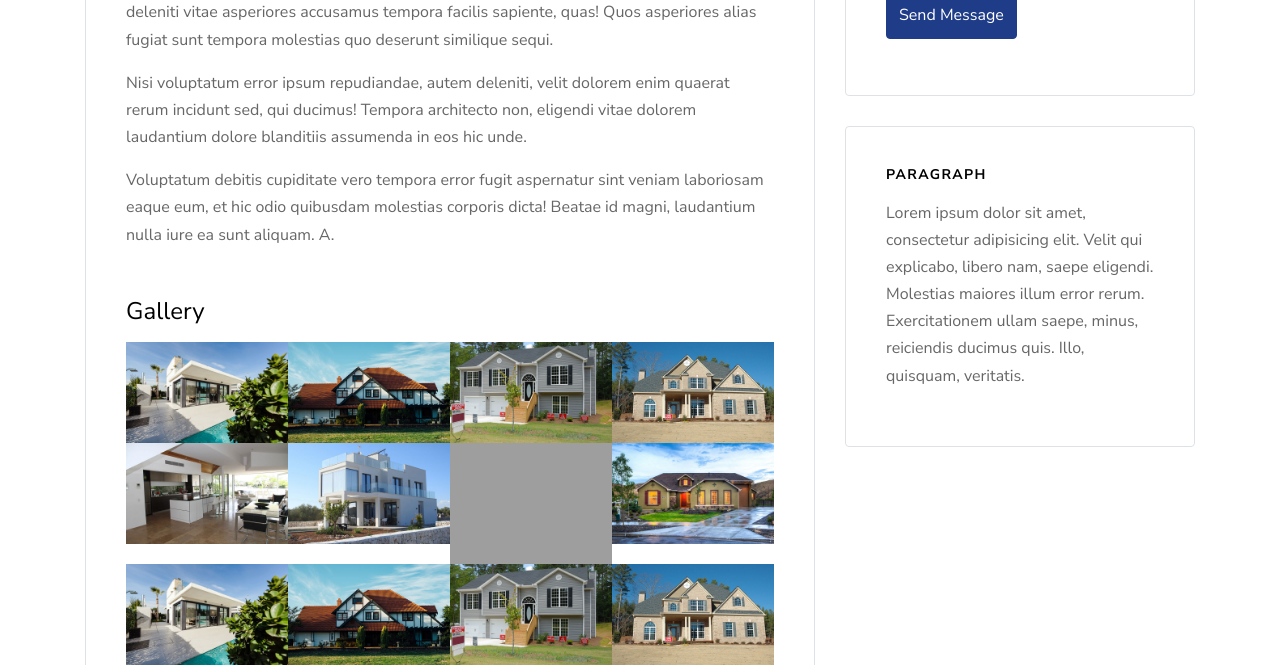
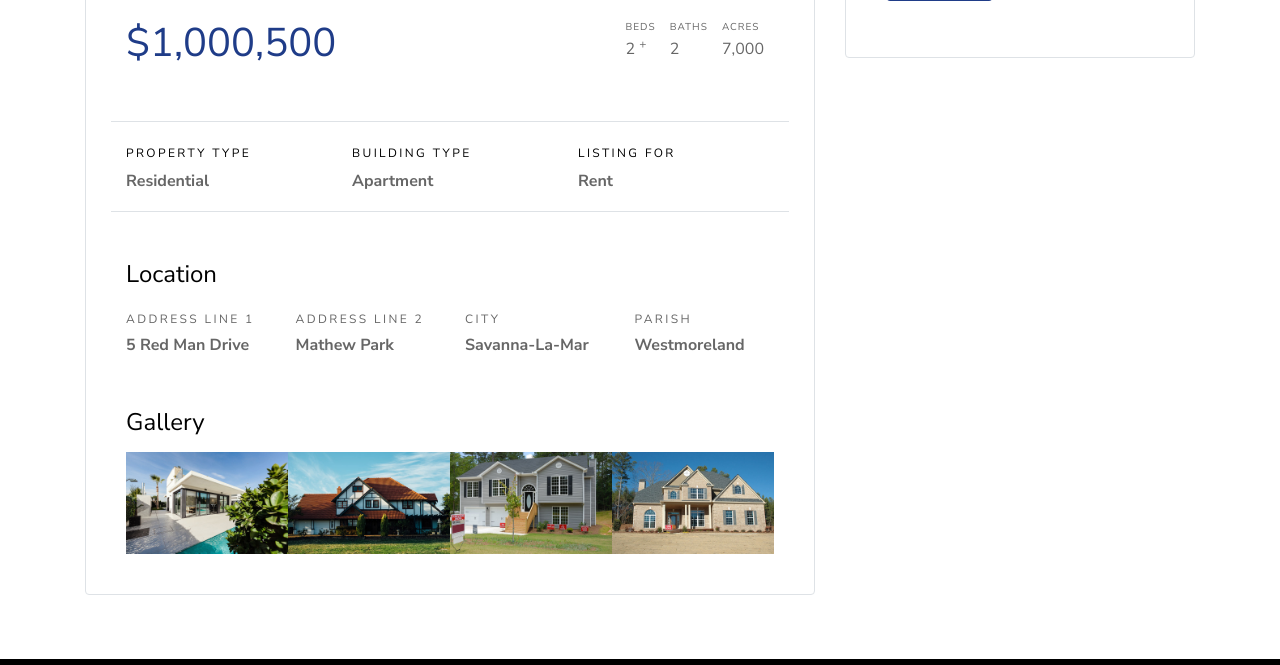
Before and after one commit to xDenzil/micasa-real-estate, a PHP site: page /property-details.php in a window 1280 px wide. Shown: the part 492-1157 px from the top of the page. Run offline with PHP 8.4, Linux system fonts and the light colour scheme; some libraries are stand-ins or nearby versions; some web fonts are replaced; grey boxes are pictures that could not be loaded.

Commit message:
finished property page

```diff
--- a/Description.php
+++ b/Description.php
@@ -1,9 +1,6 @@
 <?php
 if (session_status() == PHP_SESSION_NONE) {
   session_start();
-  if (!$_SESSION['active']) {
-    header('Location: registration.php');
-  }
 }
 
 if ((isset($_SESSION['errFlagPage3'])) && ($_SESSION['errFlagPage3']) == true) { //IF SESSION FLAG IS SET AND IS TRUE
--- a/index.php
+++ b/index.php
@@ -42,7 +42,7 @@
 
             <ul class="site-menu js-clone-nav d-none d-lg-block">
               <li class="nav-item">
-                <a class="nav-link text-white" href="property-search.php">Property Search</a>
+                <a class="nav-link text-white" href="property-search.php">Search Properties</a>
               </li>
               <li class="nav-item">
                 <a class="nav-link text-white" href="location.php">Add Property</a>
@@ -108,7 +108,7 @@
 
         <div class="col-md-6 col-lg-4 mb-4">
           <div class="property-entry h-100">
-            <a href="property-details.html" class="property-thumbnail">
+            <a href="property-details.php" class="property-thumbnail">
               <div class="offer-type-wrap">
                 <span class="offer-type bg-danger">Sale</span>
                 <span class="offer-type bg-success">Rent</span>
--- a/location.php
+++ b/location.php
@@ -65,7 +65,7 @@ if ((isset($_SESSION['errFlagPage2'])) && ($_SESSION['errFlagPage2']) == true) {
                   <a class="nav-link text-white" href="index.php">Home</a>
                 </li>
                 <li class="nav-item">
-                  <a class="nav-link text-white" href="all-properties.php">All Properties</a>
+                  <a class="nav-link text-white" href="property-search.php">Search Properties</a>
                 </li>
                 <input class="btn btn-light rouund" type="button" value="Logout" onclick="window.location.href='logout.php'">
               </ul>
--- a/login.php
+++ b/login.php
@@ -46,7 +46,7 @@
 
                         <ul class="site-menu js-clone-nav d-none d-lg-block">
                             <li class="nav-item">
-                                <a class="nav-link text-white" href="all-properties.php">All Properties</a>
+                                <a class="nav-link text-white" href="property-search.php">Search Properties</a>
                             </li>
                             <input class="btn btn-primary rouund" type="button" value="Login" onclick="window.location.href='login.php'">
                             <input class="btn btn-light rouund" type="button" value="Register" onclick="window.location.href='registration.php'">
--- a/property-details.php
+++ b/property-details.php
@@ -1,3 +1,9 @@
+<?php
+
+
+?>
+
+
 <!DOCTYPE html>
 <html lang="en">
 
@@ -46,7 +52,7 @@
 
                         <ul class="site-menu js-clone-nav d-none d-lg-block">
                             <li class="nav-item">
-                                <a class="nav-link text-white" href="all-properties.php">All Properties</a>
+                                <a class="nav-link text-white" href="property-search.php">Search Properties</a>
                             </li>
                             <input class="btn btn-primary rouund" type="button" value="Login" onclick="window.location.href='login.php'">
                             <input class="btn btn-light rouund" type="button" value="Register" onclick="window.location.href='registration.php'">
@@ -62,10 +68,13 @@
         <div class="container">
             <div class="row">
                 <div class="col-lg-8">
-                    <div class="bg-white property-body border-bottom border-left border-right">
+                    <div class="bg-white property-body border rounded">
                         <div class="row mb-5">
+                            <div class="col-12 mb-4">
+                            <img src="images/bg-def2.jpg" class="img-fluid" alt="Responsive image">
+                            </div>
                             <div class="col-md-6">
-                                <strong class="text-success h1 mb-3">$1,000,500</strong>
+                                <strong class="text-primary h1 mb-3">$1,000,500</strong>
                             </div>
                             <div class="col-md-6">
                                 <ul class="property-specs-wrap mb-3 mb-lg-0  float-lg-right">
@@ -80,7 +89,7 @@
 
                                     </li>
                                     <li>
-                                        <span class="property-specs">SQ FT</span>
+                                        <span class="property-specs">Acres</span>
                                         <span class="property-specs-number">7,000</span>
 
                                     </li>
@@ -88,51 +97,49 @@
                             </div>
                         </div>
                         <div class="row mb-5">
-                            <div class="col-md-6 col-lg-4 text-center border-bottom border-top py-3">
-                                <span class="d-inline-block text-black mb-0 caption-text">Home Type</span>
-                                <strong class="d-block">Condo</strong>
+                            <div class="col-md-6 col-lg-4 border-bottom border-top py-3">
+                                <span class="d-inline-block text-black mb-0 caption-text">Property Type</span>
+                                <strong class="d-block">Residential</strong>
                             </div>
-                            <div class="col-md-6 col-lg-4 text-center border-bottom border-top py-3">
-                                <span class="d-inline-block text-black mb-0 caption-text">Year Built</span>
-                                <strong class="d-block">2018</strong>
+                            <div class="col-md-6 col-lg-4 border-bottom border-top py-3">
+                                <span class="d-inline-block text-black mb-0 caption-text">Building Type</span>
+                                <strong class="d-block">Apartment</strong>
                             </div>
-                            <div class="col-md-6 col-lg-4 text-center border-bottom border-top py-3">
-                                <span class="d-inline-block text-black mb-0 caption-text">Price/Sqft</span>
-                                <strong class="d-block">$520</strong>
+                            <div class="col-md-6 col-lg-4 border-bottom border-top py-3">
+                                <span class="d-inline-block text-black mb-0 caption-text">Listing For</span>
+                                <strong class="d-block">Rent</strong>
                             </div>
                         </div>
-                        <h2 class="h4 text-black">More Info</h2>
-                        <p>Lorem ipsum dolor sit amet, consectetur adipisicing elit. Assumenda aperiam perferendis deleniti vitae asperiores accusamus tempora facilis sapiente, quas! Quos asperiores alias fugiat sunt tempora molestias quo deserunt similique sequi.</p>
-                        <p>Nisi voluptatum error ipsum repudiandae, autem deleniti, velit dolorem enim quaerat rerum incidunt sed, qui ducimus! Tempora architecto non, eligendi vitae dolorem laudantium dolore blanditiis assumenda in eos hic unde.</p>
-                        <p>Voluptatum debitis cupiditate vero tempora error fugit aspernatur sint veniam laboriosam eaque eum, et hic odio quibusdam molestias corporis dicta! Beatae id magni, laudantium nulla iure ea sunt aliquam. A.</p>
+                        <div class="row">
+                        <div class="col-12">
+                                <h2 class="h4 text-black mb-3">Location</h2>
+                            </div>
+                        <div class="col">
+                        <span class="caption-text">Address Line 1</span>
+                        <strong class="d-block">5 Red Man Drive</strong>
+                        </div>
+                        <div class="col">
+                        <span class="caption-text">Address Line 2</span>
+                        <strong class="d-block">Mathew Park</strong>
+                        </div>
+                        <div class="col">
+
+                        <span class="caption-text">City</span>
+                        <strong class="d-block">Savanna-La-Mar</strong>
+                        </div>
+                        <div class="col">
+                        <span class="caption-text">Parish</span>
+                        <strong class="d-block">Westmoreland</strong>
+                        </div></div>
+
+
+
+
+
 
                         <div class="row no-gutters mt-5">
                             <div class="col-12">
                                 <h2 class="h4 text-black mb-3">Gallery</h2>
-                            </div>
-                            <div class="col-sm-6 col-md-4 col-lg-3">
-                                <a href="images/img_1.jpg" class="image-popup gal-item"><img src="images/img_1.jpg" alt="Image" class="img-fluid"></a>
-                            </div>
-                            <div class="col-sm-6 col-md-4 col-lg-3">
-                                <a href="images/img_2.jpg" class="image-popup gal-item"><img src="images/img_2.jpg" alt="Image" class="img-fluid"></a>
-                            </div>
-                            <div class="col-sm-6 col-md-4 col-lg-3">
-                                <a href="images/img_3.jpg" class="image-popup gal-item"><img src="images/img_3.jpg" alt="Image" class="img-fluid"></a>
-                            </div>
-                            <div class="col-sm-6 col-md-4 col-lg-3">
-                                <a href="images/img_4.jpg" class="image-popup gal-item"><img src="images/img_4.jpg" alt="Image" class="img-fluid"></a>
-                            </div>
-                            <div class="col-sm-6 col-md-4 col-lg-3">
-                                <a href="images/img_5.jpg" class="image-popup gal-item"><img src="images/img_5.jpg" alt="Image" class="img-fluid"></a>
-                            </div>
-                            <div class="col-sm-6 col-md-4 col-lg-3">
-                                <a href="images/img_6.jpg" class="image-popup gal-item"><img src="images/img_6.jpg" alt="Image" class="img-fluid"></a>
-                            </div>
-                            <div class="col-sm-6 col-md-4 col-lg-3">
-                                <a href="images/img_7.jpg" class="image-popup gal-item"><img src="images/img_7.jpg" alt="Image" class="img-fluid"></a>
-                            </div>
-                            <div class="col-sm-6 col-md-4 col-lg-3">
-                                <a href="images/img_8.jpg" class="image-popup gal-item"><img src="images/img_8.jpg" alt="Image" class="img-fluid"></a>
                             </div>
                             <div class="col-sm-6 col-md-4 col-lg-3">
                                 <a href="images/img_1.jpg" class="image-popup gal-item"><img src="images/img_1.jpg" alt="Image" class="img-fluid"></a>
@@ -153,31 +160,24 @@
 
                     <div class="bg-white widget border rounded">
 
-                        <h3 class="h4 text-black widget-title mb-3">Contact Agent</h3>
-                        <form action="" class="form-contact-agent">
+                        <h3 class="h4 text-black widget-title mb-3">Contact Owner</h3>
+
                             <div class="form-group">
-                                <label for="name">Name</label>
-                                <input type="text" id="name" class="form-control">
+                                <h2 class="text-primary">John Brown</h1>
                             </div>
                             <div class="form-group">
-                                <label for="email">Email</label>
-                                <input type="email" id="email" class="form-control">
+                                <p class="font-weight-bold">Email</p>
+                                <p>johnbrown@gmail.com</p>
                             </div>
                             <div class="form-group">
-                                <label for="phone">Phone</label>
-                                <input type="text" id="phone" class="form-control">
+                                <p class="font-weight-bold">Phone</p>
+                                <p>876-399-6224</p>
                             </div>
                             <div class="form-group">
-                                <input type="submit" id="phone" class="btn btn-primary" value="Send Message">
+                                <input type="submit" id="phone" class="btn btn-primary" value="Send Email">
                             </div>
                         </form>
                     </div>
-
-                    <div class="bg-white widget border rounded">
-                        <h3 class="h4 text-black widget-title mb-3">Paragraph</h3>
-                        <p>Lorem ipsum dolor sit amet, consectetur adipisicing elit. Velit qui explicabo, libero nam, saepe eligendi. Molestias maiores illum error rerum. Exercitationem ullam saepe, minus, reiciendis ducimus quis. Illo, quisquam, veritatis.</p>
-                    </div>
-
                 </div>
 
             </div>
--- a/registration.php
+++ b/registration.php
@@ -73,7 +73,7 @@ if ((isset($_SESSION['errFlagPage1'])) && ($_SESSION['errFlagPage1']) == true) {
                   <a class="nav-link text-white" href="index.php">Home</a>
                 </li>
                 <li class="nav-item">
-                  <a class="nav-link text-white" href="#">All Properties</a>
+                  <a class="nav-link text-white" href="property-search.php">Search Properties</a>
                 </li>
                 <input class="btn btn-light rouund" type="button" value="Login" onclick="window.location.href='login.php'">
               </ul>
```
